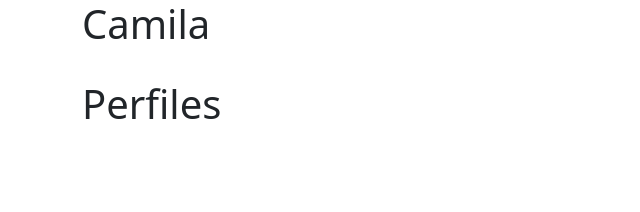
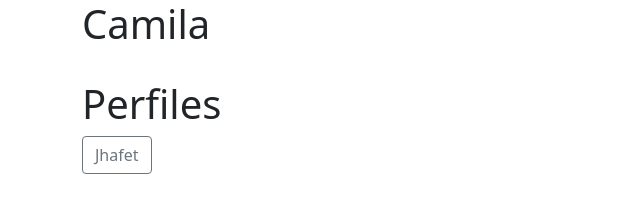
Before and after one commit to vyko-24/JiraxGit, a plain HTML site: page index.html in a window 1280 px wide. Shown: the whole page, without its empty margins (0-640 px from the left). Drawn offline with nearby package versions, Linux system fonts and the light colour scheme.

Commit message:
JIR-11 agregar boton

```diff
--- a/index.html
+++ b/index.html
@@ -23,6 +23,7 @@
         </div>
         <div class="col-12">
             <!--Aqui coloequen los botones-->
+            <a type="button" class="btn btn-outline-secondary">Jhafet</a>
         </div>
       </div>
     </div>
```
